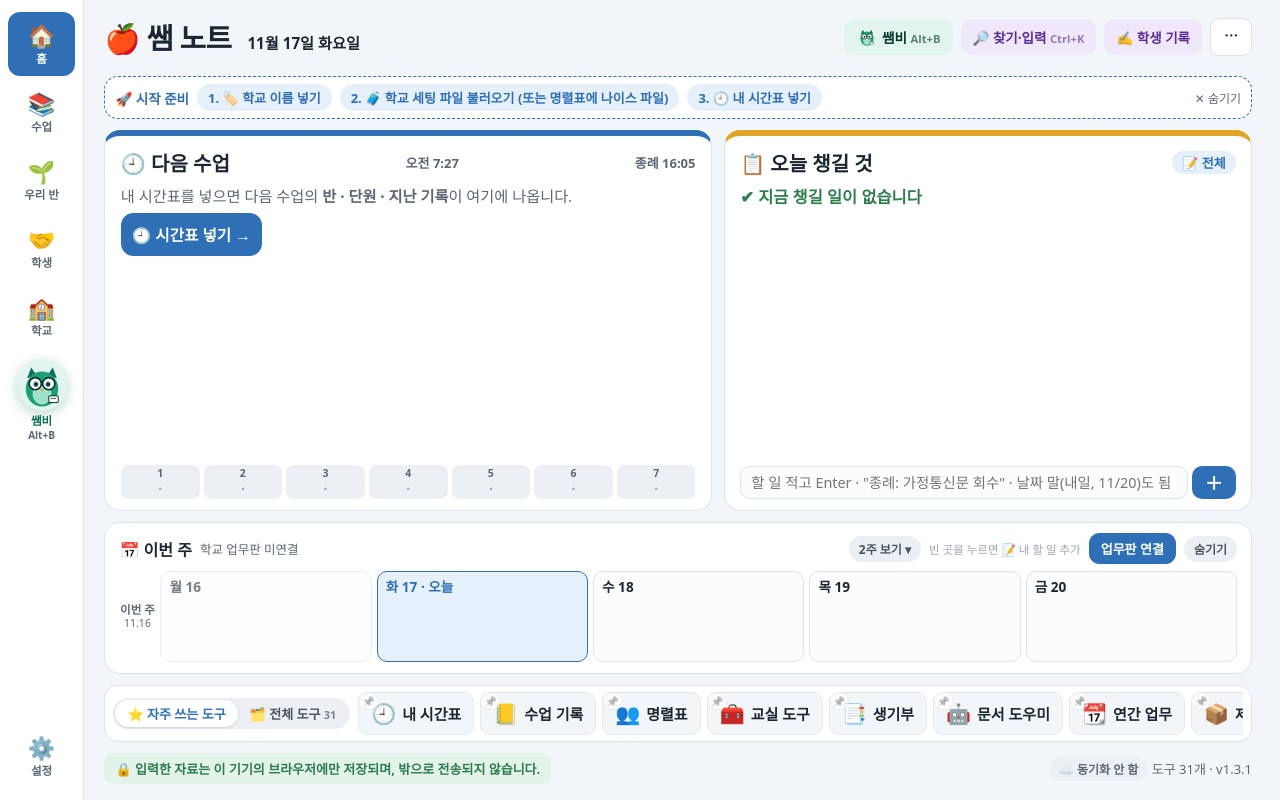
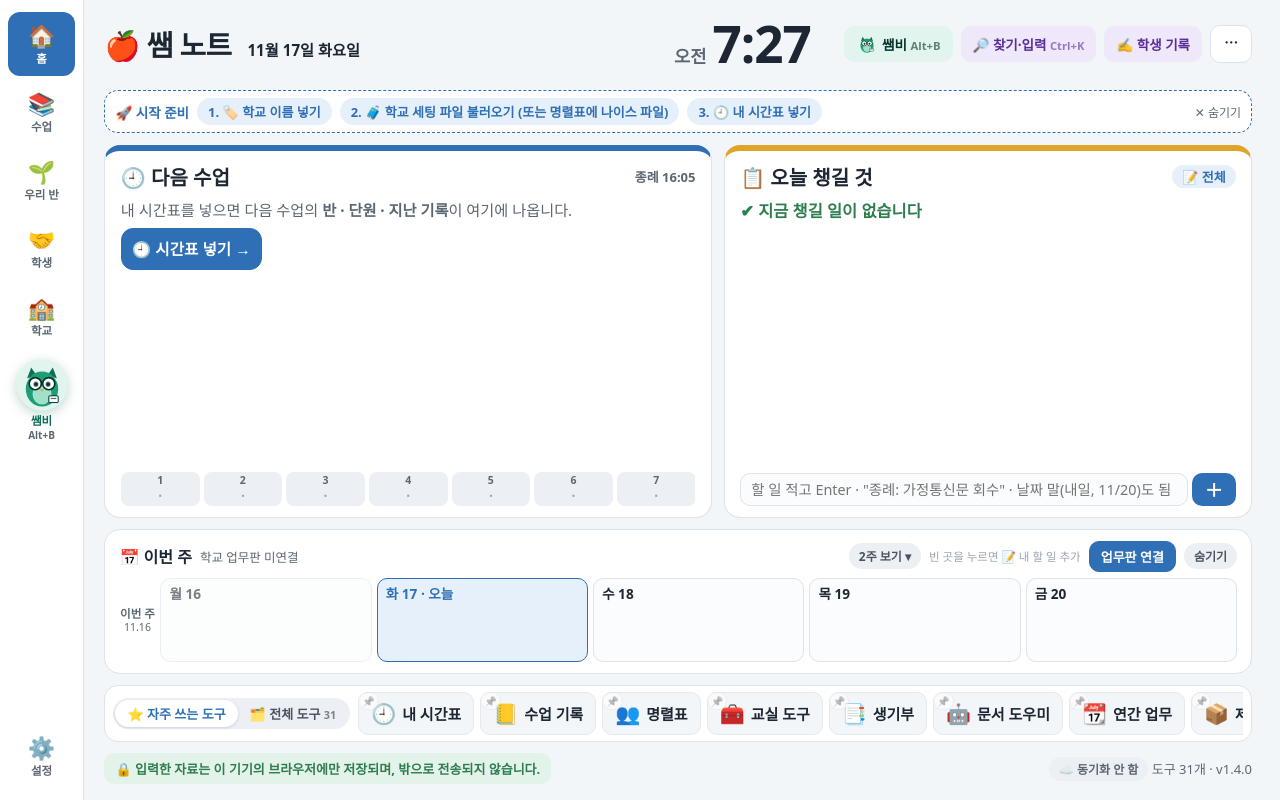
Before and after one commit to ssam-tools/t_tools, a plain HTML site: page index.html in a window 1280 px wide. Drawn offline with Linux system fonts and the light colour scheme; a web font is replaced by a local one.

Commit message:
v1.4.0 보완 1단계: 첫 화면 큰 시계·남은 시간·전체 화면 시계
Co-Authored-By: Claude Opus 5.5 <noreply@anthropic.com>
Claude-Session: https://claude.ai/code/session_016CytiHpBAiV6uBABzBMZFm

```diff
--- a/index.html
+++ b/index.html
@@ -605,6 +605,7 @@
 <script src="shared/follow.js"></script>
 <script src="shared/fill.js"></script>
 <script src="shared/today.js"></script>
+<script src="shared/clock.js"></script>
 <script src="shared/libd.js"></script>
 <script src="shared/voice.js"></script>
 <script src="shared/ssambi.js"></script>
--- /dev/null
+++ b/shared/clock.js
@@ -0,0 +1,103 @@
+/* 보완 1단계 (v1.4.0): 첫 화면 큰 시계
+   - 머리줄 오른쪽에 큰 시각 + "5교시 · 끝까지 12분" + 진행 막대 (시간표가 있을 때)
+   - 시계를 누르면 전체 화면 시계(수업 중 활동 안내용) + 3·5·10분 타이머
+   - 설정(이 기기에만, snclock_v1): 24시간 표시, 초 표시
+   학생 자료는 다루지 않습니다. */
+(function(){
+  "use strict";
+  var KEY = "snclock_v1", LEN = 45;
+  function opt(){ try{ return JSON.parse(localStorage.getItem(KEY) || "{}") || {}; }catch(e){ return {}; } }
+  function setOpt(k, v){ var o = opt(); o[k] = v; try{ localStorage.setItem(KEY, JSON.stringify(o)); }catch(e){} }
+  function pad(n){ return (n < 10 ? "0" : "") + n; }
+  function timeParts(d){
+    var o = opt(), H = d.getHours(), M = pad(d.getMinutes()), S = pad(d.getSeconds());
+    if(o.h24) return {ap: "", t: pad(H) + ":" + M, s: S};
+    return {ap: H < 12 ? "오전" : "오후", t: ((H % 12) || 12) + ":" + M, s: S};
+  }
+  /* 지금 교시 상태: {txt, pct} (pct = 수업 진행 0~1, 쉬는 시간이면 null) */
+  function state(){
+    var TTT = window.TT && TT.timetable; if(!TTT || !TTT.has()) return null;
+    var d = new Date(), w = d.getDay(); if(w < 1 || w > 5) return null;
+    var m = d.getHours() * 60 + d.getMinutes() + d.getSeconds() / 60, cur = TTT.now(), nx = TTT.next(), list = TTT.day(d);
+    if(cur) return {txt: cur.n + "교시 · 끝까지 <b>" + Math.max(1, Math.ceil(cur.end - m)) + "</b>분", pct: Math.min(1, Math.max(0, (m - cur.start) / LEN)), cls: "on"};
+    if(nx && nx.start - m <= 60) return {txt: (list.some(function(s){ return s.end <= m; }) ? "쉬는 시간 · " : "") + nx.n + "교시까지 <b>" + Math.max(1, Math.ceil(nx.start - m)) + "</b>분", pct: null, cls: "brk"};
+    if(list.length && !nx) return {txt: "오늘 수업 끝", pct: null, cls: "end"};
+    return null;
+  }
+  var CSS = ""
+    + ".hclock{display:flex;flex-direction:column;align-items:flex-end;justify-content:center;gap:2px;border:0;background:none;cursor:pointer;padding:2px 8px;margin-left:auto;margin-right:clamp(6px,1.2vw,16px);border-radius:14px;font-family:var(--font);color:var(--ink);line-height:1;-webkit-tap-highlight-color:transparent}"
+    + ".hclock:hover{background:var(--accent-soft)}"
+    + ".hclock .hc1{display:flex;align-items:baseline;gap:6px}"
+    + ".hclock .ap{font-size:clamp(14px,2.2vh,19px);font-weight:800;color:var(--sub)}"
+    + ".hclock .tm{font-size:clamp(34px,6.4vh,58px);font-weight:900;letter-spacing:-.02em;font-variant-numeric:tabular-nums}"
+    + ".hclock .sc{font-size:clamp(14px,2.2vh,19px);font-weight:800;color:var(--sub);font-variant-numeric:tabular-nums}"
+    + ".hclock .hc2{font-size:clamp(12.5px,1.8vh,15px);font-weight:700;color:var(--sub);white-space:nowrap}"
+    + ".hclock .hc2 b{color:var(--t-now,#2f6fb5);font-size:1.12em}"
+    + ".hclock .hbar{display:block;width:100%;min-width:120px;height:5px;border-radius:9px;background:var(--line);overflow:hidden}"
+    + ".hclock .hbar i{display:block;height:100%;background:var(--t-now,#2f6fb5);border-radius:9px}"
+    + "@media (max-width:760px){.hclock{order:2;margin:0 4px 0 auto;padding:0 4px}.hclock .tm{font-size:30px}.hclock .ap{font-size:13px}.hclock .hbar,.hclock .sc{display:none}.hclock .hc2{font-size:12px}}"
+    + "#tdLesson .tdh .tck{display:none}"
+    + ".fclk{position:fixed;inset:0;z-index:200;background:var(--bg,#f4f6f9);display:flex;flex-direction:column;align-items:center;justify-content:center;gap:2vh;font-family:var(--font);color:var(--ink)}"
+    + ".fclk[hidden]{display:none}"
+    + ".fclk .ft{display:flex;align-items:baseline;gap:1.5vw;line-height:1}"
+    + ".fclk .ft .ap{font-size:6vh;font-weight:800;color:var(--sub)}"
+    + ".fclk .ft .tm{font-size:min(30vw,38vh);font-weight:900;letter-spacing:-.03em;font-variant-numeric:tabular-nums}"
+    + ".fclk .ft .sc{font-size:8vh;font-weight:800;color:var(--sub);font-variant-numeric:tabular-nums}"
+    + ".fclk .fs{font-size:4.2vh;font-weight:800;color:var(--sub)}.fclk .fs b{color:var(--t-now,#2f6fb5)}"
+    + ".fclk .fbar{width:min(70vw,900px);height:1.4vh;border-radius:9px;background:var(--line);overflow:hidden}.fclk .fbar i{display:block;height:100%;background:var(--t-now,#2f6fb5)}"
+    + ".fclk .ftm{font-size:12vh;font-weight:900;color:#c2410c;font-variant-numeric:tabular-nums;line-height:1}"
+    + ".fclk .ftm.done{animation:fblink 1s steps(2) infinite}@keyframes fblink{50%{opacity:.25}}"
+    + ".fclk .fb{display:flex;gap:10px;flex-wrap:wrap;justify-content:center}"
+    + ".fclk .fb button{font:inherit;font-size:2.6vh;font-weight:800;border:0;border-radius:999px;padding:1.1vh 2.2vw;background:var(--card);box-shadow:0 1px 4px rgba(0,0,0,.1);cursor:pointer;color:var(--ink)}"
+    + ".fclk .fb button.p{background:var(--accent);color:var(--t-on,#fff)}"
+    + ".fclk .fo{position:absolute;bottom:2vh;display:flex;gap:16px;font-size:14px;color:var(--sub)}"
+    + ".fclk .fo label{display:flex;gap:5px;align-items:center;cursor:pointer}"
+    + ".fclk .fx{position:absolute;top:2vh;right:2vw;font:inherit;font-size:22px;border:0;background:var(--card);border-radius:999px;width:48px;height:48px;cursor:pointer;box-shadow:0 1px 4px rgba(0,0,0,.1)}";
+
+  var box, full, timerEnd = 0, timerTxt;
+  function headHTML(){
+    var p = timeParts(new Date()), s = state(), o = opt();
+    return '<span class="hc1">' + (p.ap ? '<span class="ap">' + p.ap + "</span>" : "") + '<span class="tm">' + p.t + "</span>" + (o.sec ? '<span class="sc">' + p.s + "</span>" : "") + "</span>"
+      + (s ? '<span class="hc2">' + s.txt + "</span>" + (s.pct != null ? '<span class="hbar"><i style="width:' + Math.round(s.pct * 100) + '%"></i></span>' : "") : "");
+  }
+  function fullHTML(){
+    var p = timeParts(new Date()), s = state(), o = opt(), left = timerEnd ? Math.max(0, Math.round((timerEnd - Date.now()) / 1000)) : -1;
+    return '<button type="button" class="fx" data-c="x" aria-label="닫기">✕</button>'
+      + '<div class="ft">' + (p.ap ? '<span class="ap">' + p.ap + "</span>" : "") + '<span class="tm">' + p.t + "</span>" + (o.sec ? '<span class="sc">' + p.s + "</span>" : "") + "</div>"
+      + (s ? '<div class="fs">' + s.txt + "</div>" + (s.pct != null ? '<div class="fbar"><i style="width:' + Math.round(s.pct * 100) + '%"></i></div>' : "") : "")
+      + (left >= 0 ? '<div class="ftm' + (left === 0 ? " done" : "") + '">' + (left === 0 ? "⏰ 끝!" : "⏳ " + Math.floor(left / 60) + ":" + pad(left % 60)) + "</div>" : "")
+      + '<div class="fb">' + [1, 3, 5, 10].map(function(n){ return '<button type="button" data-c="t" data-n="' + n + '">' + n + "분</button>"; }).join("")
+      + (timerEnd ? '<button type="button" data-c="t" data-n="0">타이머 끄기</button>' : "") + "</div>"
+      + '<div class="fo"><label><input type="checkbox" data-c="h24"' + (o.h24 ? " checked" : "") + "> 24시간</label>"
+      + '<label><input type="checkbox" data-c="sec"' + (o.sec ? " checked" : "") + "> 초 표시</label><span>Esc 닫기</span></div>";
+  }
+  function tick(){
+    if(box) box.innerHTML = headHTML();
+    if(full && !full.hidden) full.innerHTML = fullHTML();
+  }
+  function openFull(){
+    full.hidden = false; tick();
+    try{ if(document.documentElement.requestFullscreen && window.innerWidth > 760) document.documentElement.requestFullscreen().catch(function(){}); }catch(e){}
+  }
+  function closeFull(){ full.hidden = true; try{ if(document.fullscreenElement) document.exitFullscreen(); }catch(e){} }
+  function start(){
+    var head = document.querySelector("header"); if(!head || document.getElementById("hClock")) return;
+    var st = document.createElement("style"); st.textContent = CSS; document.head.appendChild(st);
+    box = document.createElement("button"); box.type = "button"; box.id = "hClock"; box.className = "hclock"; box.title = "누르면 전체 화면 시계 · 타이머";
+    var bar = head.querySelector(".bar"); head.insertBefore(box, bar || null);
+    full = document.createElement("div"); full.className = "fclk"; full.hidden = true; full.setAttribute("role", "dialog"); full.setAttribute("aria-label", "전체 화면 시계");
+    document.body.appendChild(full);
+    box.addEventListener("click", openFull);
+    full.addEventListener("click", function(e){
+      var b = e.target.closest("[data-c]"); if(!b) return;
+      var c = b.getAttribute("data-c");
+      if(c === "x") return closeFull();
+      if(c === "t"){ var n = +b.getAttribute("data-n"); timerEnd = n ? Date.now() + n * 60000 : 0; return tick(); }
+      if(c === "h24" || c === "sec"){ setOpt(c, b.checked); tick(); }
+    });
+    document.addEventListener("keydown", function(e){ if(e.key === "Escape" && !full.hidden) closeFull(); });
+    tick(); setInterval(tick, 1000);
+  }
+  window.TTClock = {state: state};
+  if(document.readyState === "loading") document.addEventListener("DOMContentLoaded", start); else start();
+})();
--- a/shared/tt.js
+++ b/shared/tt.js
@@ -7,7 +7,7 @@
    저장 이름 규칙: 반드시 "tt_"로 시작합니다. 그래야 전체 백업에 함께 들어갑니다. */
 var TT = (function(){
   "use strict";
-  var VERSION = "1.3.1";
+  var VERSION = "1.4.0";
   var BASE = (function(){                       // 도구 모음의 맨 위 주소 (shared 폴더의 한 칸 위)
     var s = document.currentScript && document.currentScript.src;
     try{ return new URL("../", s).href; }catch(e){ return "./"; }
--- a/sw.js
+++ b/sw.js
@@ -5,9 +5,9 @@
    그래야 새로 올린 화면 파일과 예전 공통 파일이 섞여 화면이 비는 일이 없습니다. */
 importScripts('shared/tools.js');
 TT_PACKS.forEach(p => { try { importScripts(p.file); } catch (e) {} });   // 교과 팩 도구도 오프라인 저장
-const CACHE = 'tt-files-v49';
+const CACHE = 'tt-files-v50';
 const CORE = ['./', 'manifest.webmanifest', 'assets/icon-192.png', 'assets/icon-512.png',
-              'shared/look.css', 'shared/tt.css', 'shared/tt.js', 'shared/tools.js', ...TT_PACKS.map(p => p.file), 'shared/board.js', 'shared/mytodo.js', 'shared/today.js', 'shared/vaultui.js', 'shared/vault.js', 'shared/notes.js', 'shared/guidelogic.js', 'shared/theme.css', 'shared/calendar.js', 'shared/mathgen.js', 'shared/comci.js', 'shared/hwpx.js', 'shared/auto.js', 'shared/fonts.css', 'shared/fill.js', 'shared/libd.js', 'shared/voice.js', 'shared/mask.js', 'shared/ssambi.js', 'shared/follow.js', 'shared/exam-data.js', 'shared/challenge.js', 'shared/concepts.js', 'shared/sync.html', 'apps/tardy/absence-form.hwpx'];
+              'shared/look.css', 'shared/tt.css', 'shared/tt.js', 'shared/tools.js', ...TT_PACKS.map(p => p.file), 'shared/board.js', 'shared/mytodo.js', 'shared/today.js', 'shared/clock.js', 'shared/vaultui.js', 'shared/vault.js', 'shared/notes.js', 'shared/guidelogic.js', 'shared/theme.css', 'shared/calendar.js', 'shared/mathgen.js', 'shared/comci.js', 'shared/hwpx.js', 'shared/auto.js', 'shared/fonts.css', 'shared/fill.js', 'shared/libd.js', 'shared/voice.js', 'shared/mask.js', 'shared/ssambi.js', 'shared/follow.js', 'shared/exam-data.js', 'shared/challenge.js', 'shared/concepts.js', 'shared/sync.html', 'apps/tardy/absence-form.hwpx'];
 // 글꼴 파일(shared/fonts/)은 미리 받지 않고, 그 글꼴을 골라 처음 쓸 때 저장해 둡니다(아래 fetch).
 const FILES = CORE.concat(TT_TOOLS.filter(t => t.ready && t.href).map(t => t.href));   // 내려받는 PC 프로그램은 저장해 두지 않음
 
```
Also changed, not shown: 1 other file.
